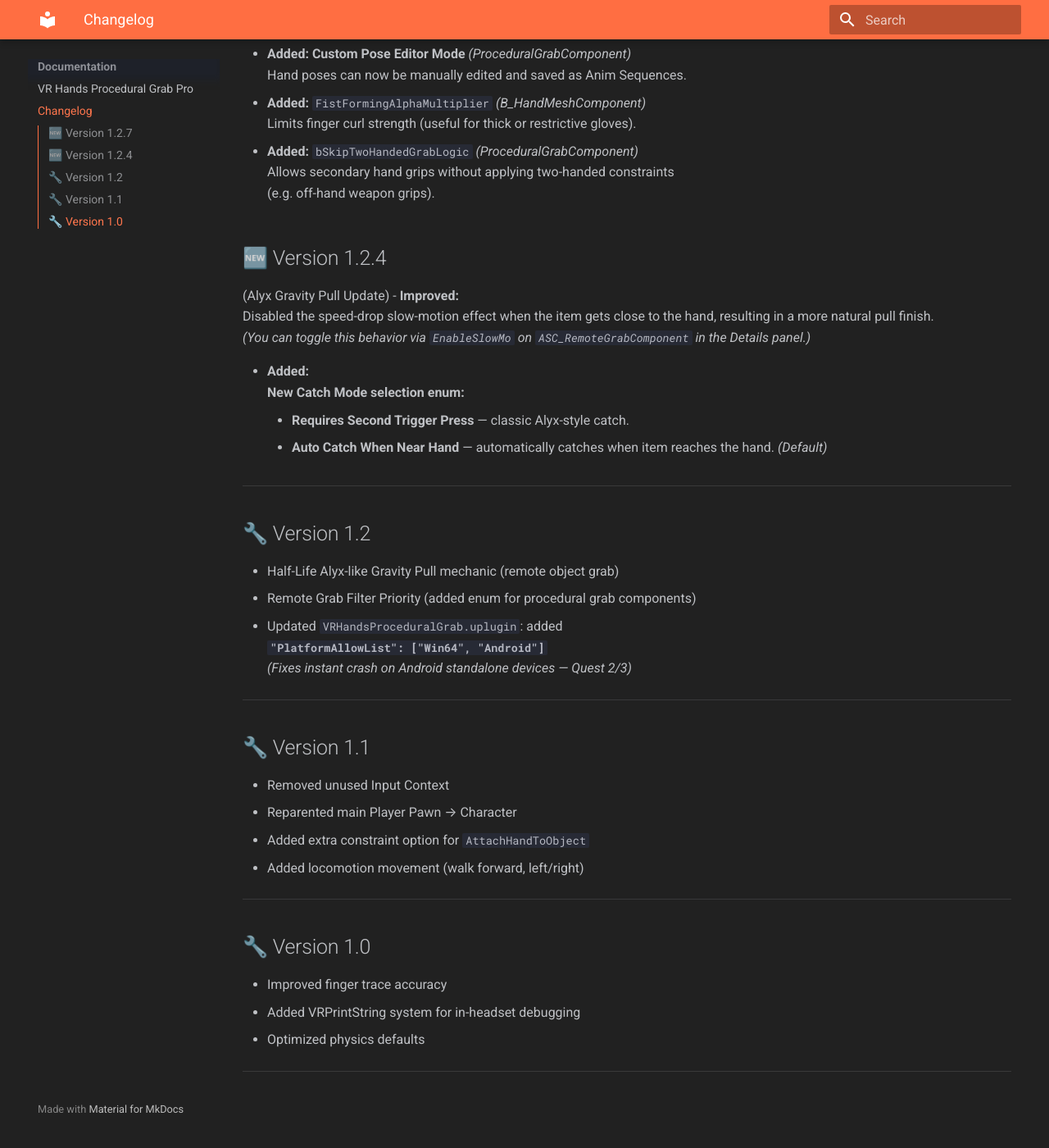
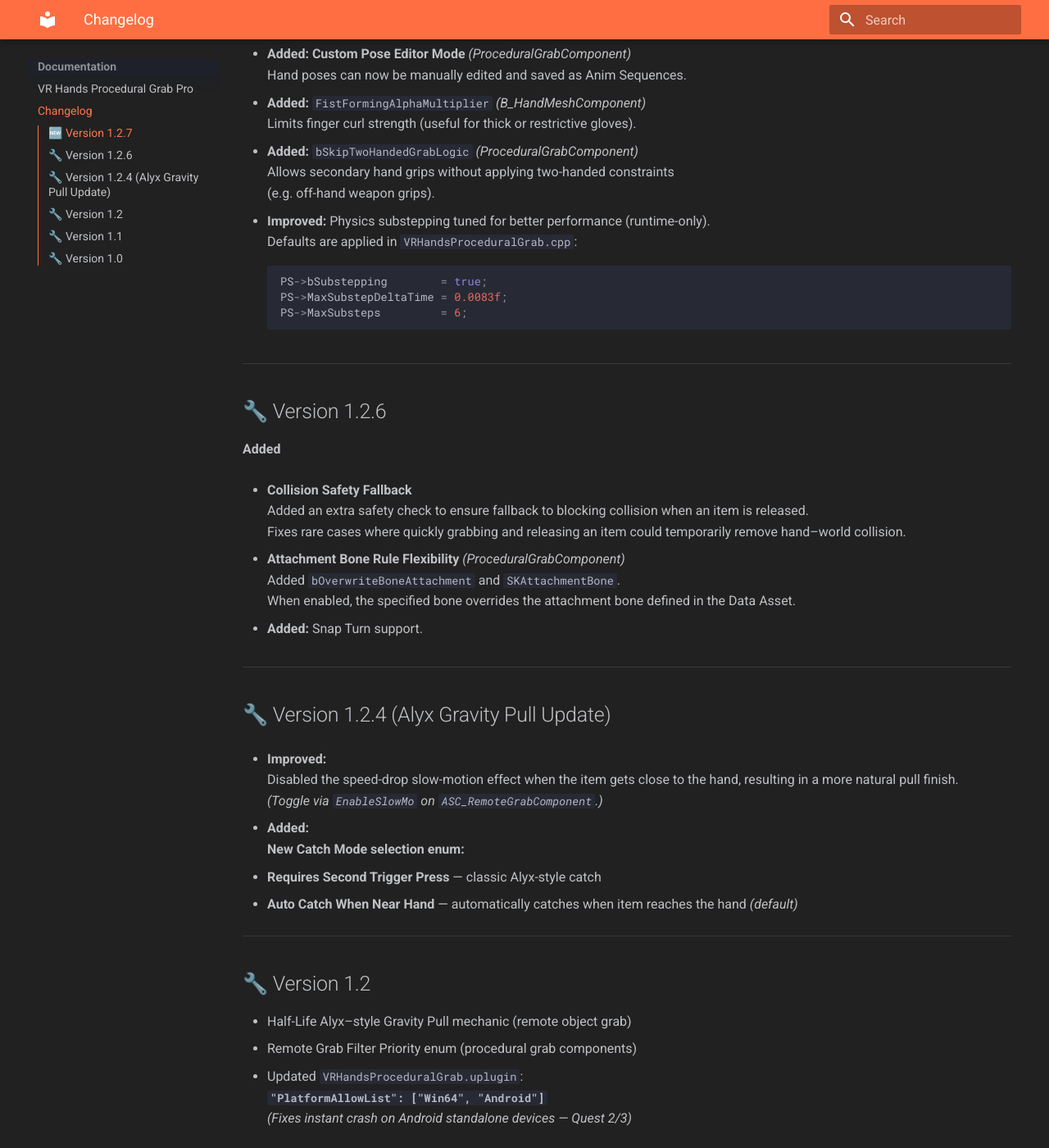
Before and after one commit to geektechdocs/vr-hands-procedural-grab-pro, an MkDocs documentation site: the page built from docs/changelog.md, in a window 1280 px wide and 1400 px high, scrolled down 817 px. Shown: the whole window at 82% size. Built offline with MkDocs 1.6.1 and Material for MkDocs 9.7.7, drawn with Linux system fonts in a browser that asks for light colours; before the commit the page ends 2192 px from its top, so only the background shows below that.

Commit message:
Update changelog.md

````diff
--- a/docs/changelog.md
+++ b/docs/changelog.md
@@ -41,25 +41,53 @@
   Allows secondary hand grips without applying two-handed constraints
   (e.g. off-hand weapon grips).
 
+- **Improved:** Physics substepping tuned for better performance (runtime-only).
+  Defaults are applied in `VRHandsProceduralGrab.cpp`:
+  ```cpp
+  PS->bSubstepping        = true;
+  PS->MaxSubstepDeltaTime = 0.0083f;
+  PS->MaxSubsteps         = 6;
+  ```
 
-## 🆕 Version 1.2.4
-(Alyx Gravity Pull Update)
+
+
+
+---
+
+## 🔧 Version 1.2.6
+
+**Added**
+
+- **Collision Safety Fallback**
+  Added an extra safety check to ensure fallback to blocking collision when an item is released.
+  Fixes rare cases where quickly grabbing and releasing an item could temporarily remove hand–world collision.
+
+- **Attachment Bone Rule Flexibility** *(ProceduralGrabComponent)*
+  Added `bOverwriteBoneAttachment` and `SKAttachmentBone`.
+  When enabled, the specified bone overrides the attachment bone defined in the Data Asset.
+
+- **Added:** Snap Turn support.
+
+---
+
+## 🔧 Version 1.2.4 (Alyx Gravity Pull Update)
+
 - **Improved:**
   Disabled the speed-drop slow-motion effect when the item gets close to the hand, resulting in a more natural pull finish.
-  *(You can toggle this behavior via `EnableSlowMo` on `ASC_RemoteGrabComponent` in the Details panel.)*
+  *(Toggle via `EnableSlowMo` on `ASC_RemoteGrabComponent`.)*
 
 - **Added:**
   **New Catch Mode selection enum:**
-    - **Requires Second Trigger Press** — classic Alyx-style catch.
-    - **Auto Catch When Near Hand** — automatically catches when item reaches the hand. *(Default)*
+  - **Requires Second Trigger Press** — classic Alyx-style catch
+  - **Auto Catch When Near Hand** — automatically catches when item reaches the hand *(default)*
 
 ---
 
 ## 🔧 Version 1.2
 
-- Half-Life Alyx-like Gravity Pull mechanic (remote object grab)
-- Remote Grab Filter Priority (added enum for procedural grab components)
-- Updated `VRHandsProceduralGrab.uplugin`: added
+- Half-Life Alyx–style Gravity Pull mechanic (remote object grab)
+- Remote Grab Filter Priority enum (procedural grab components)
+- Updated `VRHandsProceduralGrab.uplugin`:
   **`"PlatformAllowList": ["Win64", "Android"]`**
   *(Fixes instant crash on Android standalone devices — Quest 2/3)*
 
@@ -79,5 +107,3 @@
 - Improved finger trace accuracy
 - Added VRPrintString system for in-headset debugging
 - Optimized physics defaults
-
----
````
